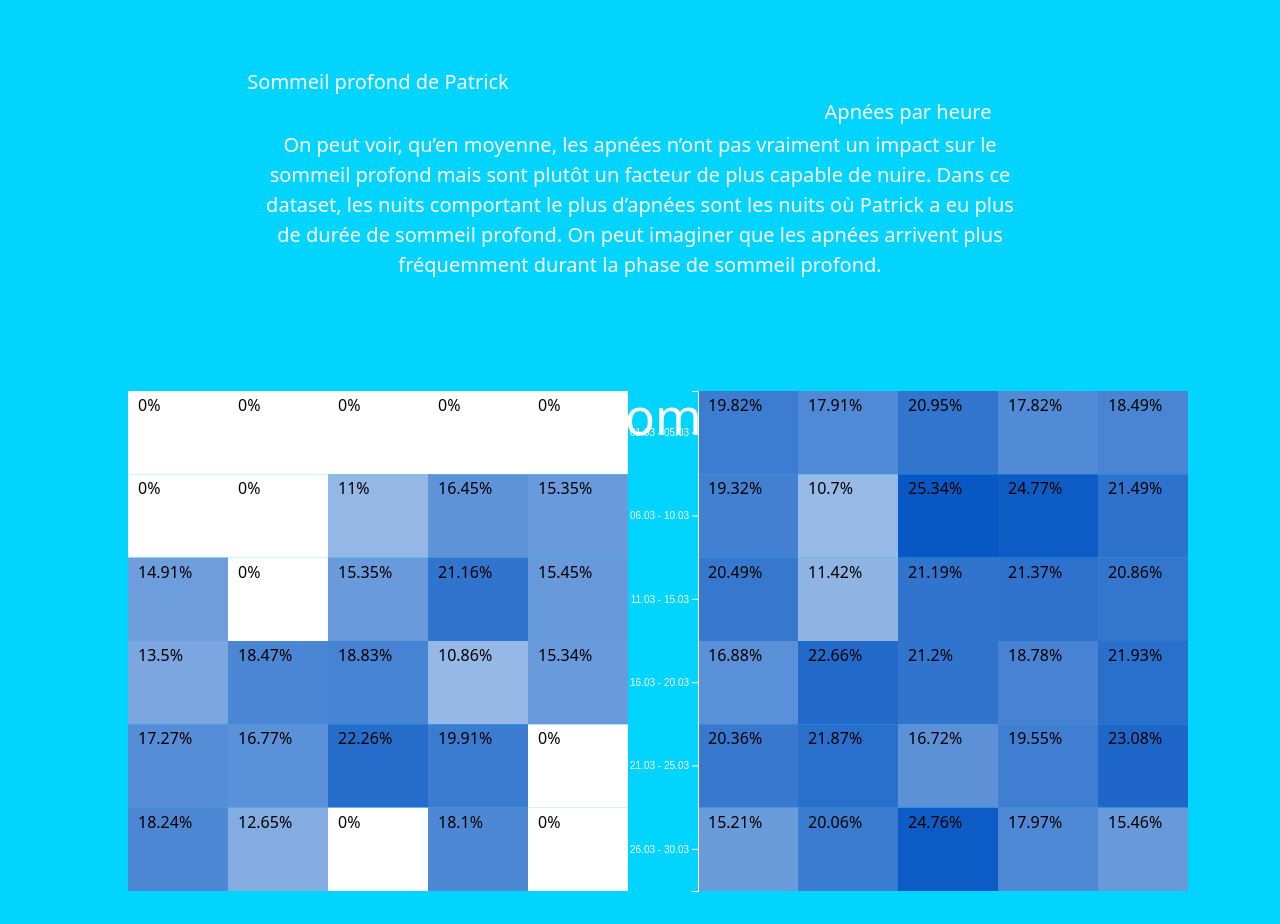
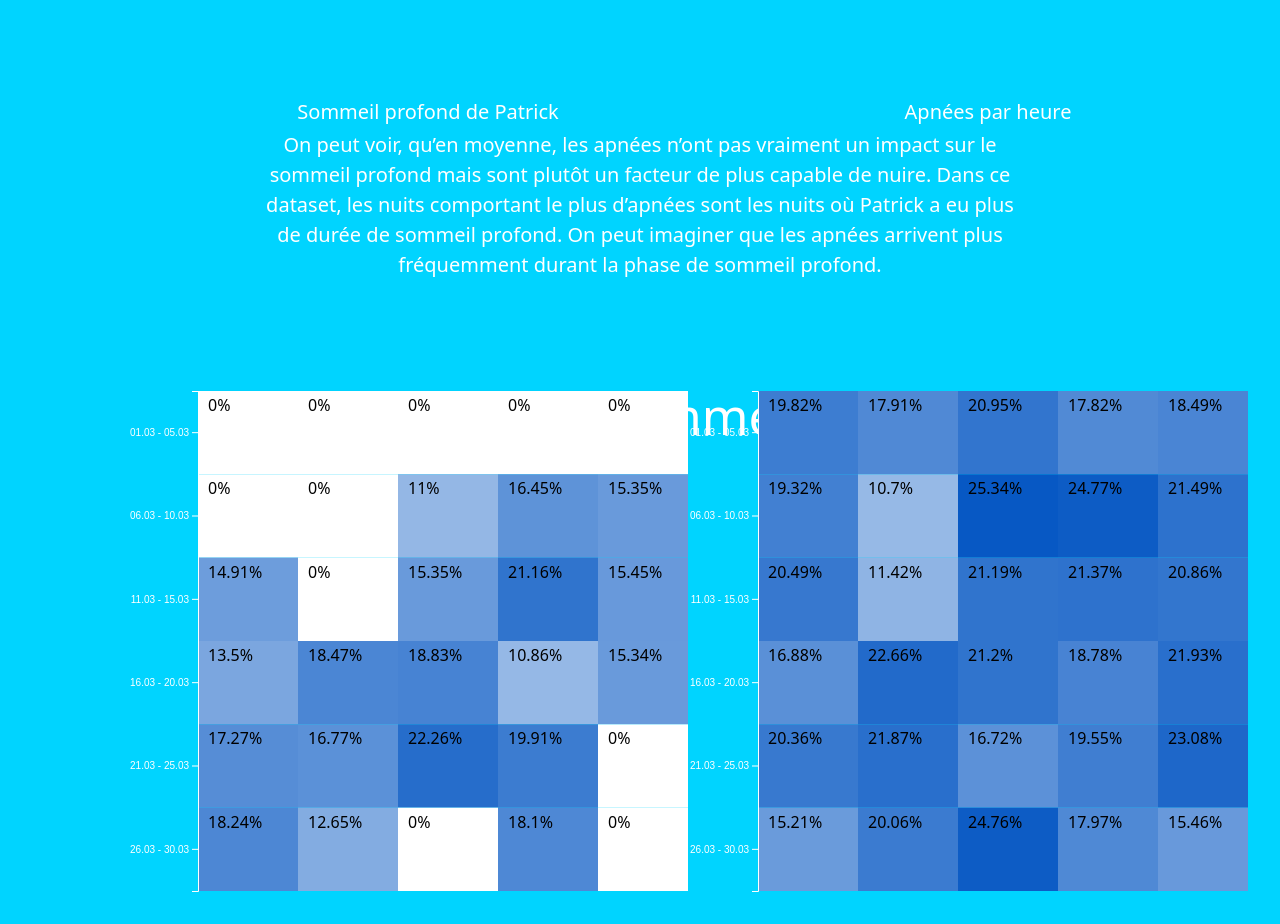
Before and after one commit to quinteirosm/visualdon-projet-sommeil, a website built with Vite: page site-projet-sommeil/index.html in a window 1280 px wide. Shown: the part 2938-3862 px from the top of the page. Built offline with nearby package versions, Linux system fonts and the light colour scheme.

Commit message:
Fini à 99% si on ne modifie pas les mouseover etc

```diff
--- a/site-projet-sommeil/index.html
+++ b/site-projet-sommeil/index.html
@@ -19,7 +19,7 @@
         <ul class="nav justify-content-center">
             <li class="nav-item">
                 <a class="nav-link active" href="#accueil">Accueil</a>
-                <div id="debug"></div>
+                <!-- <div id="debug"></div> -->
             </li>
             <li class="nav-item">
                 <a class="nav-link" href="#presentation">Présentation</a>
@@ -127,7 +127,7 @@
             <h2 class="graphTitle">Comparaison sommeil profond</h2>
             <div class="graphContainer d-flex flex-row align-items-center justify-content-around">
                 <div class="d-flex flex-column justify-content-around align-items-center">
-                    <div class="heatmap_profond_patrick_deux"></div>
+                    <div class="graph heatmap_profond_patrick_deux"></div>
                     <p>Patrick</p>
                 </div>
                 <div class="d-flex flex-column justify-content-around align-items-center">
@@ -170,7 +170,8 @@
                 serre de plus en plus le masque de jour en jour, il est probable que le lendemain, il ne voulait pas
                 avoir autant mal en serrant trop fort le harnais et l'aurait trop desserré ce qui conclut la grande
                 augmentation le 24 mars (sans prendre en compte le fait que la barbe qui pousse provoque une perte
-                d'étanchéité également).</p>
+                d'étanchéité également). En survolant le graph à l'aide de la souris, nous apercevons que certaines
+                nuits ont eu aucune fuite.</p>
 
         </section>
 
--- a/site-projet-sommeil/src/graph.js
+++ b/site-projet-sommeil/src/graph.js
@@ -27,148 +27,11 @@
  * HEATMAP
  */
 
-const heatmapProfondPatrick = (name, donnees) => {
-	const dates = [];
-	const values = [];
-
-	Promise.all(donnees).then(([dataRecueCpap, dataRecueAppleWatch]) => {
-		// // ----------------
-		// // Create a tooltip
-		// // ----------------
-		// const tooltip = d3
-		// 	.select(name)
-		// 	.append("div")
-		// 	.style("opacity", 0)
-		// 	.attr("class", "tooltip")
-		// 	.style("background-color", "#005fc8")
-		// 	.style("border", "solid")
-		// 	.style("border-width", "1px")
-		// 	.style("border-radius", "5px")
-		// 	.style("padding", "10px");
-
-		// // Three function that change the tooltip when user hover / move / leave a cell
-		// const mouseover = function (event, d) {
-		// 	// valeur arrondie à 2 chiffres après la virgule
-		// 	let valeur = Math.round(d * 100) / 100;
-
-		// 	tooltip.html(`${valeur}`).style("opacity", 1);
-		// };
-
-		// const mousemove = function (event, d) {
-		// 	tooltip
-		// 		.html(`${valeur}`)
-		// 		.style("opacity", 1)
-		// 		.style("position", "absolute")
-		// 		.style("left", event.pageX + "px")
-		// 		.style("top", event.pageY + "px")
-		// 		.style("z-index", 1000);
-		// };
-
-		// const mouseleave = function (event, d) {
-		// 	tooltip.style("opacity", 0);
-		// };
-
-		let maxValue = 26;
-		let minValue = 0;
-
-		let tableauCopie = [...dataRecueAppleWatch];
-
-		dataRecueCpap.forEach((element, index) => {
-			let tempsProfond = tableauCopie[index].tempsSommeilProfond
-				? tableauCopie[index].tempsSommeilProfond
-				: 1;
-			let dureeNuit = tableauCopie[index].duree ? tableauCopie[index].duree : 1;
-
-			let pourcentageProfond = 0;
-
-			if (tempsProfond == 1 || dureeNuit == 1) {
-				pourcentageProfond = 0;
-			} else {
-				pourcentageProfond = (tempsProfond / (dureeNuit * 60)) * 100;
-			}
-
-			dates.push(element.date);
-			values.push(pourcentageProfond);
-		});
-
-		const colorScale = d3
-			.scaleLinear()
-			.domain([minValue, maxValue])
-			.range([couleurMin, couleurMax]);
-
-		let compteur = 0;
-		const data = [];
-		for (let i = 0; i < dates.length; i++) {
-			data[i] = [];
-			for (let j = 0; j < nbCols; j++) {
-				data[i][j] = values[compteur];
-				compteur++;
-				// data[i][j] = Math.floor(Math.random() * 11); // Remplacer par vos propres données
-			}
-		}
-
-		const svg = d3
-			.select(name)
-			.append("svg")
-			.attr("width", width)
-			.attr("height", height);
-
-		const rows = svg
-			.selectAll("g")
-			.data(data)
-			.enter()
-			.append("g")
-			.attr("transform", (d, i) => `translate(0, ${i * rectHeight})`);
-
-		const rects = rows
-			.selectAll("rect")
-			.data((d) => d)
-			.enter()
-			.append("rect")
-			.attr(
-				"x",
-				(d, i) =>
-					(i % nbCols) * rectWidth +
-					Math.floor(i / nbCols) * dates.length * rectWidth
-			)
-			.attr("y", (d, i) => Math.floor(i / nbCols) * rectHeight)
-			.attr("width", rectWidth)
-			.attr("height", rectHeight)
-			.attr("fill", (d) => colorScale(d));
-		// .on("mouseover", mouseover)
-		// .on("mousemove", mousemove)
-		// .on("mouseleave", mouseleave);
-
-		// Insertion de texte dans chaque case
-		rows
-			.selectAll("text")
-			.data((d) => d)
-			.enter()
-			.append("text")
-			.attr(
-				"x",
-				(d, i) =>
-					(i % nbCols) * rectWidth +
-					Math.floor(i / nbCols) * dates.length * rectWidth +
-					10
-			)
-			.attr("y", (d, i) => Math.floor(i / nbCols) * rectHeight + 20)
-			.text((d) => Math.round(d * 100) / 100 + "%")
-			.attr("fill", "black");
-	});
-};
-
-heatmapProfondPatrick(".heatmap_profond_patrick", [dataCpap, dataAppleWatch]);
-heatmapProfondPatrick(".heatmap_profond_patrick_deux", [
-	dataCpap,
-	dataAppleWatch,
-]);
-
-// const heatmapApneePatrick = (name, donnees) => {
+// const heatmapProfondPatrick = (name, donnees) => {
 // 	const dates = [];
 // 	const values = [];
 
-// 	donnees.then((dataRecue) => {
+// 	Promise.all(donnees).then(([dataRecueCpap, dataRecueAppleWatch]) => {
 // 		// // ----------------
 // 		// // Create a tooltip
 // 		// // ----------------
@@ -190,29 +53,42 @@
 
 // 		// 	tooltip.html(`${valeur}`).style("opacity", 1);
 // 		// };
+
 // 		// const mousemove = function (event, d) {
 // 		// 	tooltip
-// 		// 		.style("transform", "translateY(-55%)")
-// 		// 		.style("left", event.x / 2 + "px")
-// 		// 		.style("top", event.y / 2 - 30 + "px");
+// 		// 		.html(`${valeur}`)
+// 		// 		.style("opacity", 1)
+// 		// 		.style("position", "absolute")
+// 		// 		.style("left", event.pageX + "px")
+// 		// 		.style("top", event.pageY + "px")
+// 		// 		.style("z-index", 1000);
 // 		// };
+
 // 		// const mouseleave = function (event, d) {
 // 		// 	tooltip.style("opacity", 0);
 // 		// };
 
-// 		let maxValue = 0;
-// 		let minValue = 100;
+// 		let maxValue = 26;
+// 		let minValue = 0;
 
-// 		dataRecue.forEach((element) => {
+// 		let tableauCopie = [...dataRecueAppleWatch];
+
+// 		dataRecueCpap.forEach((element, index) => {
+// 			let tempsProfond = tableauCopie[index].tempsSommeilProfond
+// 				? tableauCopie[index].tempsSommeilProfond
+// 				: 1;
+// 			let dureeNuit = tableauCopie[index].duree ? tableauCopie[index].duree : 1;
+
+// 			let pourcentageProfond = 0;
+
+// 			if (tempsProfond == 1 || dureeNuit == 1) {
+// 				pourcentageProfond = 0;
+// 			} else {
+// 				pourcentageProfond = (tempsProfond / (dureeNuit * 60)) * 100;
+// 			}
+
 // 			dates.push(element.date);
-// 			values.push(element.evenementHeure);
-
-// 			if (element.evenementHeure > maxValue) {
-// 				maxValue = element.evenementHeure;
-// 			}
-// 			if (element.evenementHeure < minValue) {
-// 				minValue = element.evenementHeure;
-// 			}
+// 			values.push(pourcentageProfond);
 // 		});
 
 // 		const colorScale = d3
@@ -277,10 +153,122 @@
 // 					10
 // 			)
 // 			.attr("y", (d, i) => Math.floor(i / nbCols) * rectHeight + 20)
-// 			.text((d) => d)
+// 			.text((d) => Math.round(d * 100) / 100 + "%")
 // 			.attr("fill", "black");
 // 	});
 // };
+
+const heatmapProfondPatrick = (name, donnees) => {
+	const dates = [];
+	const values = [];
+
+	Promise.all(donnees).then(([dataRecueCpap, dataRecueAppleWatch]) => {
+		let maxValue = 26;
+		let minValue = 0;
+
+		let tableauCopie = [...dataRecueAppleWatch];
+
+		dataRecueCpap.forEach((element, index) => {
+			let tempsProfond = tableauCopie[index].tempsSommeilProfond
+				? tableauCopie[index].tempsSommeilProfond
+				: 1;
+			let dureeNuit = tableauCopie[index].duree ? tableauCopie[index].duree : 1;
+
+			let pourcentageProfond = 0;
+
+			if (tempsProfond == 1 || dureeNuit == 1) {
+				pourcentageProfond = 0;
+			} else {
+				pourcentageProfond = (tempsProfond / (dureeNuit * 60)) * 100;
+			}
+
+			dates.push(element.date);
+			values.push(pourcentageProfond);
+		});
+
+		const colorScale = d3
+			.scaleLinear()
+			.domain([minValue, maxValue])
+			.range([couleurMin, couleurMax]);
+
+		let compteur = 0;
+		const data = [];
+		for (let i = 0; i < dates.length; i++) {
+			data[i] = [];
+			for (let j = 0; j < nbCols; j++) {
+				data[i][j] = values[compteur];
+				compteur++;
+			}
+		}
+
+		const svg = d3
+			.select(name)
+			.append("svg")
+			.attr("width", width + margin.left + margin.right)
+			.attr("height", height + margin.top + margin.bottom)
+			.append("g")
+			.attr("transform", `translate(${margin.left + 40}, ${margin.top})`);
+
+		const rows = svg
+			.selectAll("g")
+			.data(data.slice(0, 6))
+			.enter()
+			.append("g")
+			.attr("transform", (d, i) => `translate(0, ${i * rectHeight})`);
+
+		const rects = rows
+			.selectAll("rect")
+			.data((d) => d)
+			.enter()
+			.append("rect")
+			.attr(
+				"x",
+				(d, i) =>
+					(i % nbCols) * rectWidth +
+					Math.floor(i / nbCols) * dates.length * rectWidth
+			)
+			.attr("y", (d, i) => Math.floor(i / nbCols) * rectHeight)
+			.attr("width", rectWidth)
+			.attr("height", rectHeight)
+			.attr("fill", (d) => colorScale(d));
+
+		const rowDates = [
+			"01.03 - 05.03",
+			"06.03 - 10.03",
+			"11.03 - 15.03",
+			"16.03 - 20.03",
+			"21.03 - 25.03",
+			"26.03 - 30.03",
+		];
+
+		const yScale = d3.scaleBand().domain(rowDates).range([0, height]);
+
+		const yAxis = d3.axisLeft(yScale);
+		svg.append("g").attr("class", "axis").call(yAxis);
+
+		rows
+			.selectAll("text")
+			.data((d) => d)
+			.enter()
+			.append("text")
+			.attr(
+				"x",
+				(d, i) =>
+					(i % nbCols) * rectWidth +
+					Math.floor(i / nbCols) * dates.length * rectWidth +
+					10
+			)
+			.attr("y", (d, i) => Math.floor(i / nbCols) * rectHeight + 20)
+			.text((d) => Math.round(d * 100) / 100 + "%")
+			.attr("fill", "black");
+	});
+};
+
+heatmapProfondPatrick(".heatmap_profond_patrick", [dataCpap, dataAppleWatch]);
+heatmapProfondPatrick(".heatmap_profond_patrick_deux", [
+	dataCpap,
+	dataAppleWatch,
+]);
 
 const heatmapApneePatrick = (name, donnees) => {
 	const dates = [];
--- a/site-projet-sommeil/src/style.css
+++ b/site-projet-sommeil/src/style.css
@@ -85,6 +85,10 @@
 	text-decoration: none;
 }
 
+.graph + p {
+	margin-left: 40px;
+}
+
 /*
 *
 * SECTIONS
```
